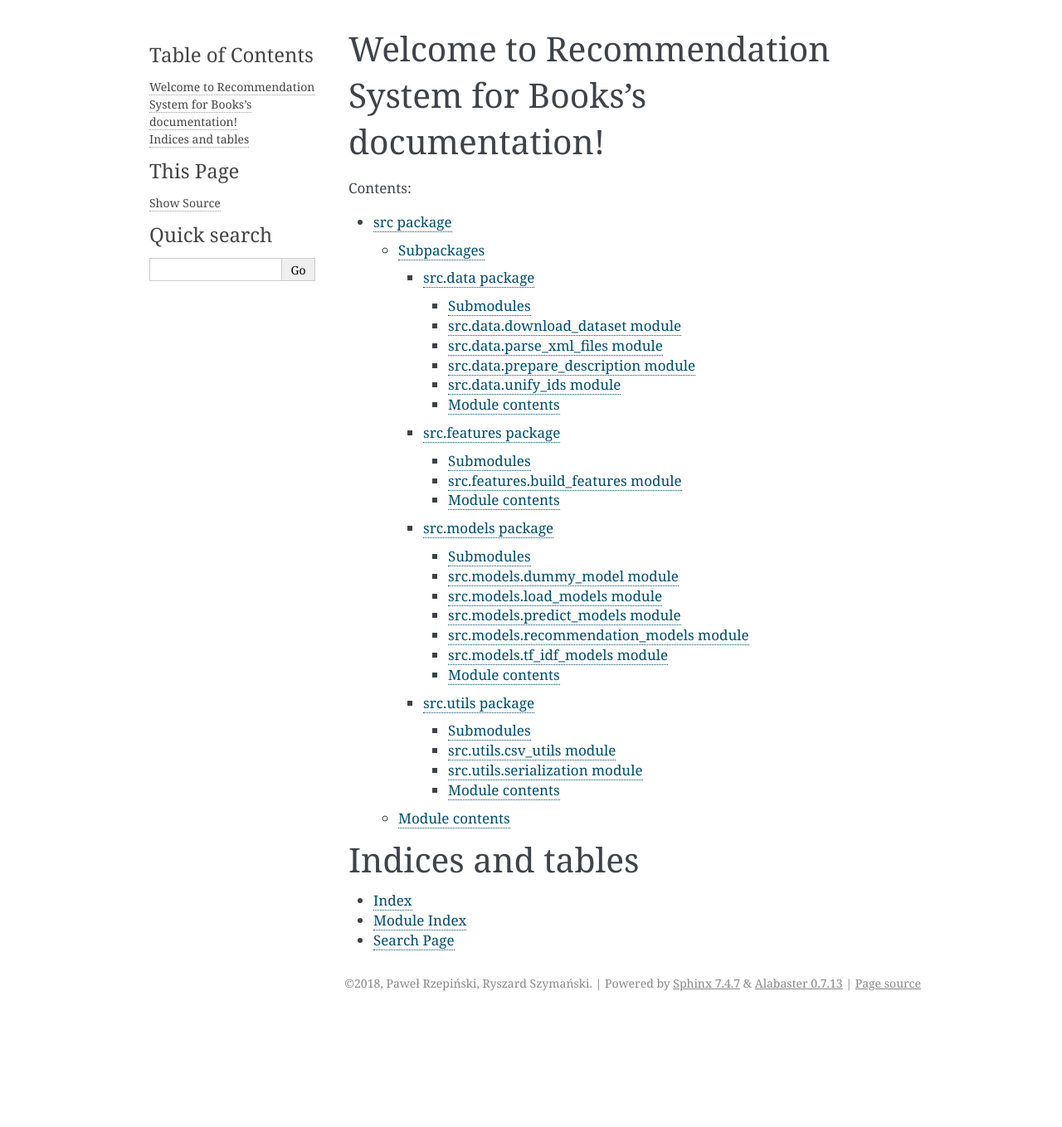
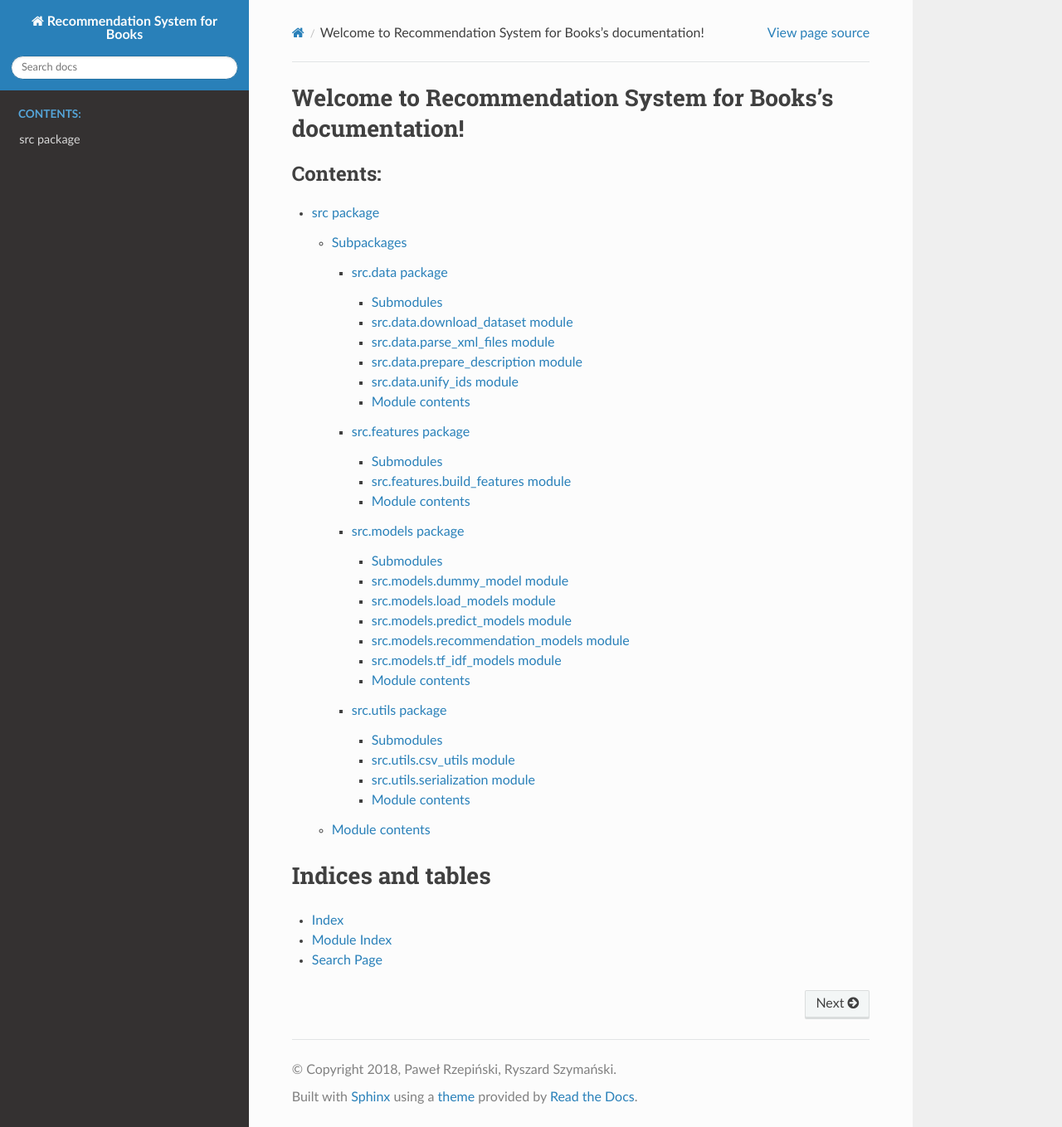
Before and after one commit to szymanskir/booksuggest, a Sphinx documentation site: the page built from docs/index.rst, in a window 1280 px wide and 1359 px high. Shown: the whole window at 83% size. Built offline with Sphinx 7.4.7 and the Read the Docs theme 2.0.0, drawn with Linux system fonts in a browser that asks for light colours.

Commit message:
Add ReadTheDocs theme

```diff
--- a/docs/conf.py
+++ b/docs/conf.py
@@ -83,7 +83,7 @@ pygments_style = None
 # The theme to use for HTML and HTML Help pages.  See the documentation for
 # a list of builtin themes.
 #
-html_theme = 'alabaster'
+html_theme = 'sphinx_rtd_theme'
 
 # Theme options are theme-specific and customize the look and feel of a theme
 # further.  For a list of options available for each theme, see the
--- a/requirements.txt
+++ b/requirements.txt
@@ -56,6 +56,7 @@ six==1.11.0
 snowballstemmer==1.2.1
 Sphinx==1.8.2
 sphinx-autodoc-typehints==1.5.2
+sphinx-rtd-theme==0.4.2
 sphinxcontrib-websupport==1.1.0
 src==0.1.0
 traitlets==4.3.2
```
